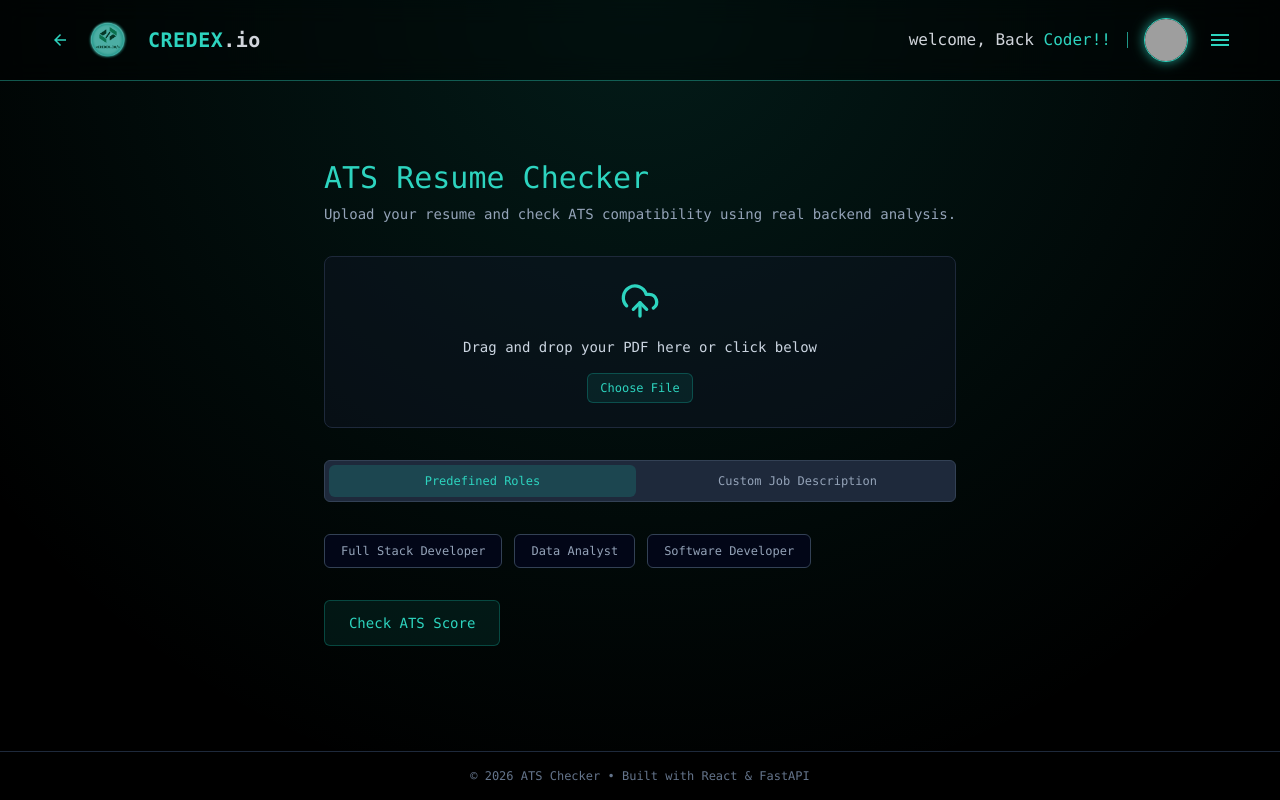
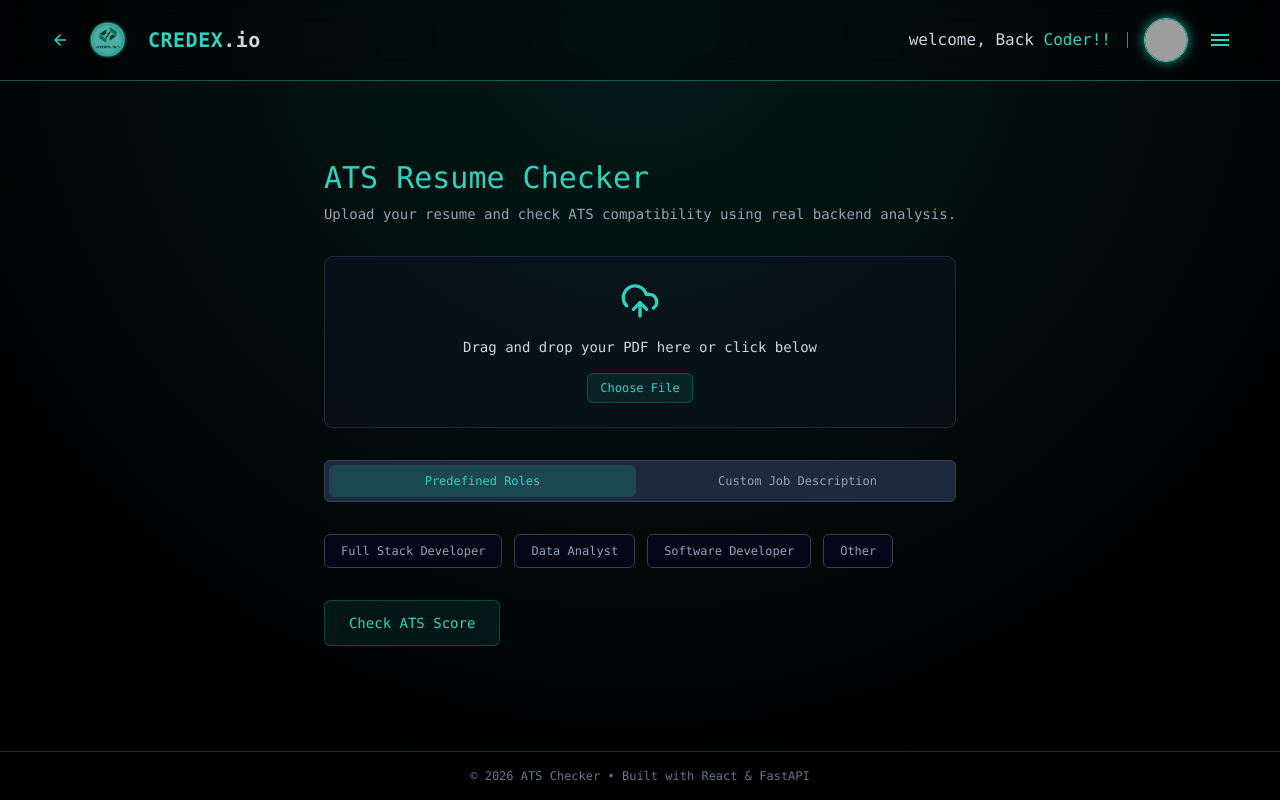
Before and after one commit to cooldkt143/CREDEX.io, a React (Vite) app: page /ats-checker in a window 1280 px wide. Built offline with nearby package versions, Linux system fonts and the light colour scheme; grey boxes are pictures that could not be loaded.

Commit message:
ATS Checker updated

```diff
--- a/src/pages/ATSChecker.jsx
+++ b/src/pages/ATSChecker.jsx
@@ -10,6 +10,8 @@ const ATSChecker = () => {
   const [showCustomJD, setShowCustomJD] = useState(false);
   const [isDragging, setIsDragging] = useState(false);
   const [loading, setLoading] = useState(false);
+  const [customRole, setCustomRole] = useState("");
+
 
   const inputRef = useRef(null);
 
@@ -155,8 +157,7 @@ const ATSChecker = () => {
                 setJobType(isCustom ? "Custom Job Description" : "");
               }}
               className={`flex-1 text-center text-xs font-mono py-2 rounded-md transition
-        ${
-          (tab === "Custom Job Description" && showCustomJD) ||
+        ${(tab === "Custom Job Description" && showCustomJD) ||
                   (tab === "Predefined Roles" && !showCustomJD)
                   ? "bg-teal-500/20 text-teal-400"
                   : "text-slate-400 hover:bg-slate-700"
@@ -169,14 +170,17 @@ const ATSChecker = () => {
 
         {/* Predefined Roles */}
         {!showCustomJD && (
-  <div className="flex flex-wrap gap-3 mt-3">
-    {["Full Stack Developer", "Data Analyst", "Software Developer"].map((job) => (
+          <div className="mt-3 space-y-3">
+            <div className="flex flex-wrap gap-3">
+              {["Full Stack Developer", "Data Analyst", "Software Developer", "Other"].map((job) => (
                 <button
                   key={job}
-        onClick={() => setJobType(job)}
+                  onClick={() => {
+                    setJobType(job);
+                    if (job !== "Other") setCustomRole("");
+                  }}
                   className={`px-4 py-2 rounded-md text-xs font-mono border transition
-          ${
-            jobType === job
+            ${jobType === job
                       ? "border-teal-400 bg-teal-500/20 text-teal-400"
                       : "border-slate-700 bg-slate-950 text-slate-400 hover:bg-slate-800"
                     }`}
@@ -185,7 +189,22 @@ const ATSChecker = () => {
                 </button>
               ))}
             </div>
+
+            {/* Show input only when "Other" is selected */}
+            {jobType === "Other" && (
+              <input
+                type="text"
+                value={customRole}
+                onChange={(e) => setCustomRole(e.target.value)}
+                placeholder="Enter your job role..."
+                className="w-full bg-slate-950 text-slate-200 border border-slate-800
+    rounded-md p-3 font-mono text-sm focus:outline-none"
+              />
             )}
+
+          </div>
+        )}
+
 
         {/* Custom Textarea */}
         {showCustomJD && (
```
Lines whose indentation alone changed are shown as unchanged.
